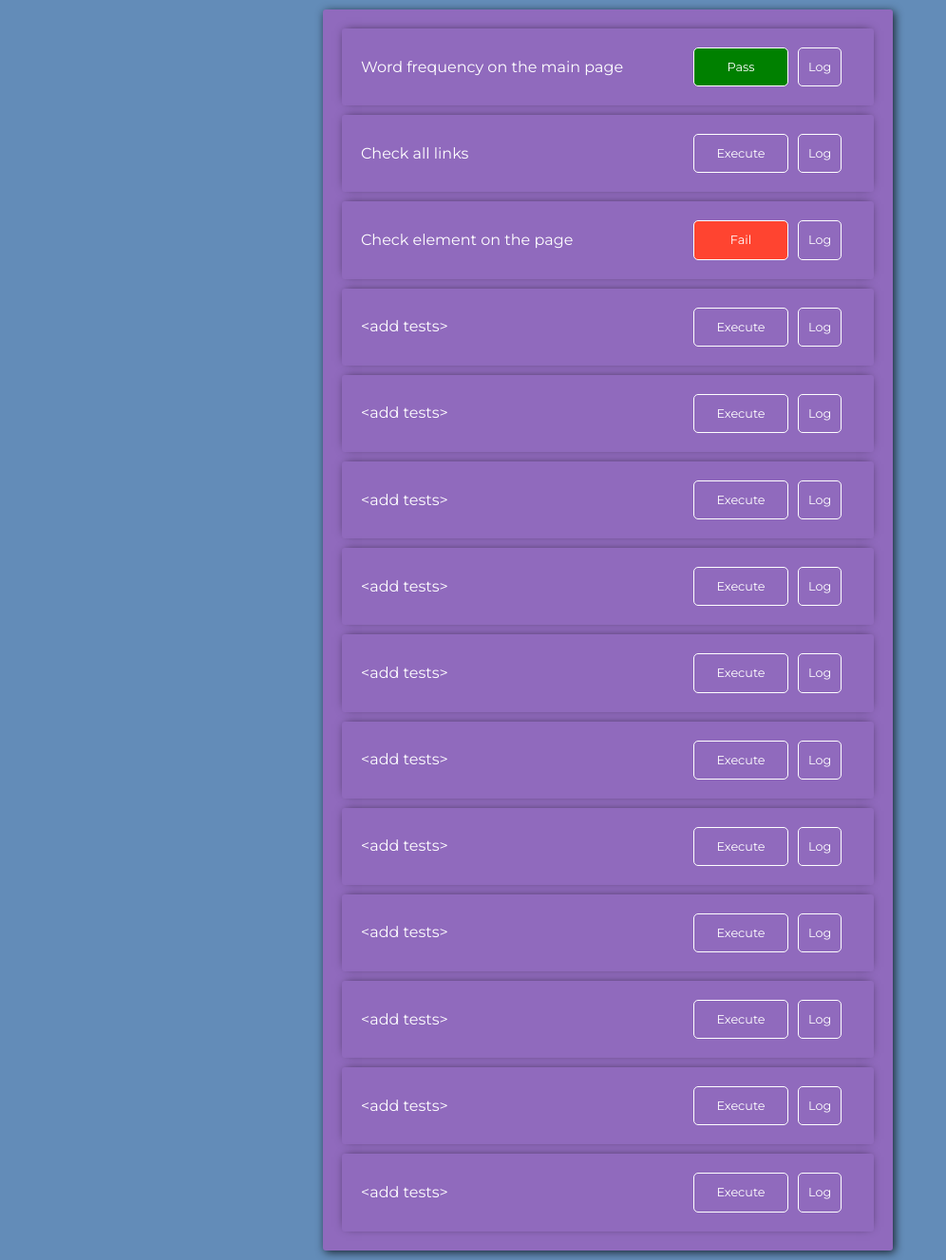
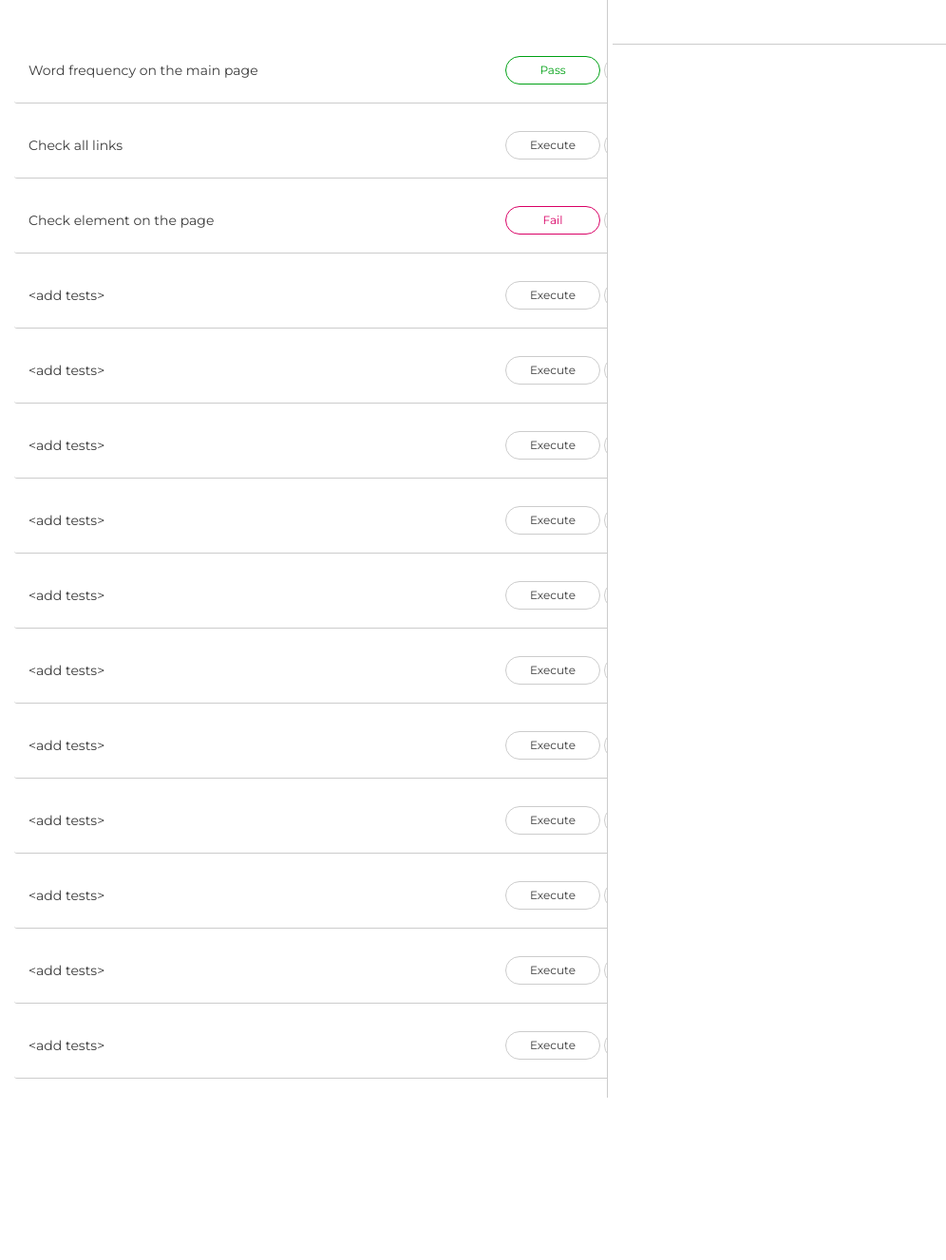
Before and after one commit to dmitridrozdov/python-django-selenium, a Django app: page / in a window 1280 px wide. Shown: the whole page at 95% size, without its empty margins (0-996 px from the left). After the commit the page ends 1156 px from the top, so only its background shows below. Run offline with Django 3.2, Linux system fonts and the light colour scheme; data comes from the database, SQL or seed files in the repository; both versions use the stored data as it was after the commit; some libraries are stand-ins or nearby versions.

Commit message:
feat: added failed test and improved UI

```diff
--- /dev/null
+++ b/selenium_test/static/css/style.css
@@ -0,0 +1,119 @@
+body{
+    font-family: 'Montserrat', sans-serif;
+}
+
+/* split screen to left and right parts */
+.split {
+  height: 100%;
+  width: 50%;
+  position: fixed;
+  z-index: 1;
+  top: 0;
+  overflow-x: hidden;
+  padding-top: 20px;
+}
+
+.left {
+  left: 0;
+  background-color: white;
+  border-right: 1px solid #CCCCCC;
+}
+
+.right {
+  right: 0;
+  background-color: white;
+}
+/*========================================*/
+
+.submit{
+    background-color: #6BA3E8;
+}
+
+.center-column{
+    width:800px;
+    margin: 5px auto;
+    padding: 5px;
+}
+
+.item-row{
+    margin: 10px;
+    padding: 15px;
+    border-radius: 3px;
+    color: #3B3B3B;
+    font-size: 14px;
+    border-bottom: 1px solid #CCCCCC;
+}
+
+.btn-main {
+  background-color: white;
+  border: .1px solid #CCCCCC;
+  border-radius: 30px;
+  color: #3B3B3B;
+  padding: 5px;
+  text-align: center;
+  text-decoration: none;
+  display: inline-block;
+  font-size: 12px;
+  margin: 4px 2px;
+}
+
+.btn-main:hover {
+  color: black;
+  border: .1px solid black;
+}
+
+.btn-pass {
+    border-color: #00A115;
+    color: #00A115;
+}
+
+.btn-pass:hover {
+    border-color: #00590C;
+    color: #00590C;
+}
+
+.btn-fail {
+    border-color: #D90065;
+    color: #D90065;
+}
+
+.btn-fail:hover {
+    border-color: #85003E;
+    color: #85003E;
+}
+
+.flexbox {
+  display: flex;
+
+}
+
+.flex-title {
+  flex: 0 0 500px;
+  align-self: center;
+}
+
+
+
+.btn-run {
+    width: 100px;
+    display: inline-block;
+}
+
+.btn-log {
+    width: 100px;
+    margin-left: 10px;
+    text-decoration: none;
+}
+
+hr.split-title {
+  border-top: 1px solid #CCCCCC;
+}
+
+.log-details {
+    font-family: 'Source Code Pro', monospace;
+    font-size: 12px;
+}
+
+.log-details-fail {
+    color: #D90065;
+}
--- a/selenium_test/tasks/TestResult.py
+++ b/selenium_test/tasks/TestResult.py
@@ -1,4 +1,5 @@
 class TestResult:
-    def __init__(self, test_result, log):
+    def __init__(self, title, test_result, log):
+        self.title = title
         self.result = test_result
         self.log = log
--- a/selenium_test/tasks/templates/tasks/list.html
+++ b/selenium_test/tasks/templates/tasks/list.html
@@ -1,204 +1,50 @@
-<!--{% load static %}-->
-<!--<link rel="stylesheet" type="text/tasks" href="{% static 'style.tasks' %}">-->
+{% load static %}
+
 
 <link rel="stylesheet" href="https://stackpath.bootstrapcdn.com/bootstrap/4.3.1/css/bootstrap.min.css"
   integrity="sha384-ggOyR0iXCbMQv3Xipma34MD+dH/1fQ784/j6cY/iJTQUOhcWr7x9JvoRxT2MZw1T" crossorigin="anonymous">
 
 <link href="https://fonts.googleapis.com/css2?family=Montserrat:wght@100;400&display=swap" rel="stylesheet">
+<link href="https://fonts.googleapis.com/css2?family=Source+Code+Pro&display=swap" rel="stylesheet">
+
+<link rel="stylesheet" type="text/css" href="{% static 'css/style.css' %}">
 
 
-
-<style>
-    body{
-		background-color: #638CB8; font-family: 'Montserrat', sans-serif;
-		font-size: 0.8em;
-	}
-
-	.submit{
-		background-color: #6BA3E8;
-	}
-
-	.center-column{
-		width:600px;
-		margin: 10px auto;
-		padding:10px;
-		background-color: #906abd;
-		border-radius: 3px;
-		box-shadow: 2px 2px 10px 0px rgba(0,0,0,0.75);
-	}
-
-	.item-row{
-		background-color: #906abd;
-		margin: 10px;
-		padding: 20px;
-		border-radius: 3px;
-		color: #fff;
-		font-size: 16px;
-		box-shadow: 0px -1px 10px -4px rgba(0,0,0,0.75);
-	}
-
-
-    .flexbox {
-      display: flex;
-
-    }
-
-    .flex-title {
-      flex: 0 0 350px;
-      align-self: center;
-    }
-
-<!--    .flex-button {-->
-<!--      flex: 1;-->
-<!--    }-->
-
-<!--    .flex-log {-->
-<!--        margin-left: 10px;-->
-<!--    }-->
-
-    .pass-button {
-        background-color: green;
-        border-color: green;
-        color: green;
-    }
-
-    .fail-button {
-        background-color: #FF4430;
-        border-color: red;
-        color: red;
-    }
-
-
-
-    .btn-run {
-        width: 100px;
-        display: inline-block;
-    }
-
-    .btn-log {
-        margin-left: 10px;
-    }
-
-    .button {
-      font-size: 0.8em;
-      padding: 10px;
-      color: #fff;
-      border: .3px solid white;
-      border-radius: 5px;
-
-<!--      text-decoration: none;-->
-<!--      cursor: pointer;-->
-<!--      transition: all 0.3s ease-out;-->
-    }
-
-    .button:hover {
-      background: #784E91;
-      color: #fff;
-    }
-
-    .overlay {
-      position: fixed;
-      top: 0;
-      bottom: 0;
-      left: 0;
-      right: 0;
-      background: rgba(0, 0, 0, 0.7);
-      transition: opacity 500ms;
-      visibility: hidden;
-      opacity: 0;
-    }
-
-    .overlay:target {
-      visibility: visible;
-      opacity: 1;
-    }
-
-    .popup {
-      font-size: 0.8em;
-      margin: 30px auto;
-      padding: 10px;
-      background: #906abd;
-      border-radius: 5px;
-      width: 70%;
-      position: relative;
-      transition: all 5s ease-in-out;
-    }
-
-
-
-    .popup .close {
-      position: absolute;
-      top: 10px;
-      right: 10px;
-      transition: all 200ms;
-      font-size: 30px;
-      font-weight: bold;
-      text-decoration: none;
-      color: white;
-    }
-
-    .popup .close:hover {
-      color: #06D85F;
-    }
-
-    .popup .content {
-      max-height: 30%;
-      overflow: auto;
-    }
-
-    @media screen and (max-width: 700px){
-      .box{
-        width: 70%;
-      }
-      .popup{
-        width: 70%;
-      }
-    }
-
-    a:hover
-    {
-       color: white;
-       text-decoration: none;
-    }
-
-</style>
-
-
-<div class="center-column">
-
-	{% for task in tasks %}
+<div class="split left">
+    <div class="center-column">
+        {% for task in tasks %}
         <form method="get" class="item-row">
             <div class="flexbox">
                 <span class="flex-title">{{task.title}}</span>
                 {% if task.result == "" %}
-<!--                    <input class="btn btn-sm btn-info" value="Execute" type="submit" name="{{task.test_name}}">-->
-                    <input class="btn btn-sm btn-run button" value="Execute" type="submit" name="{{task.test_name}}">
+                    <input class="btn-main btn-run" value="Execute" type="submit" name="{{task.test_name}}">
                 {% elif task.result == "Pass" %}
-<!--                    <input class="btn btn-sm btn-info pass-button" value="{{task.result}}" type="submit" name="{{task.test_name}}">-->
-                    <input class="pass-button btn btn-sm btn-run  button" value="{{task.result}}" type="submit" name="{{task.test_name}}">
+                    <input class="btn-main btn-run btn-pass" value="{{task.result}}" type="submit" name="{{task.test_name}}">
                 {% else %}
-<!--                    <input class="btn btn-sm button" value="{{task.result}}" type="submit" name="{{task.test_name}}">-->
-                    <input class="btn btn-sm btn-run fail-button button " value="{{task.result}}" type="submit" name="{{task.test_name}}">
+                    <input class="btn-main btn-run btn-fail" value="{{task.result}}" type="submit" name="{{task.test_name}}">
                 {% endif %}
-<!--                <input class="btn btn-sm btn-info flex-log" value="Log" type="Submit" name=""/>-->
-
                 <div>
-                    <a class="btn btn-sm btn-log button" href="#{{task.test_name}}">Log</a>
+                    <input class="btn-main btn-run" value="Log" type="submit" name="{{task.test_name}}Log">
                 </div>
-
-                <div id="{{task.test_name}}" class="overlay">
-                    <div class="popup">
-                        <h4>{{task.title}}</h4>
-                        <a class="close" href="#">&times;</a>
-                        <div class="content">
-                            {{task.log}}
-                        </div>
-                    </div>
-                </div>
-
 
             </div>
         </form>
-	{% endfor %}
+        {% endfor %}
+    </div>
+</div>
 
+<div class="split right">
+    <div class="center-column">
+        <h4>{{test_result.title}}</h4>
+        <hr class="split-title">
+        {% if test_result.result == "Pass" %}
+            <div class="log-details">
+                {{test_result.log}}
+            </div>
+        {% else %}
+            <div class="log-details log-details-fail">
+                {{test_result.log}}
+            </div>
+        {% endif %}
+    </div>
 </div>
--- a/selenium_test/tasks/views.py
+++ b/selenium_test/tasks/views.py
@@ -35,11 +35,11 @@ def find_most_frequent_word(data_set):
     return most_occur
 
 
-def get_most_frequent_word(driver, class_name):
+def get_most_frequent_word(title, driver, class_name):
     headlines = driver.find_elements_by_class_name(class_name)
     headlines_text = map(get_text_web_element, headlines)
     all_text = " ".join(headlines_text)
-    return TestResult('Pass', find_most_frequent_word(all_text))
+    return TestResult(title, 'Pass', find_most_frequent_word(all_text))
 
 
 def click_nav_link(driver, nav_text):
@@ -48,7 +48,7 @@ def click_nav_link(driver, nav_text):
     click_web_elements_by_name(els, nav_text)
 
 
-def test_links():
+def test_links(title):
     driver = get_chrome_driver()
     driver.get("http://www.metsystems.com.au/")
     driver.find_element_by_xpath("//*[text()=' Products ']").click()
@@ -57,18 +57,18 @@ def test_links():
     nav_links = ['SERVICES', 'CASE STUDIES', 'NEWS', 'FAQ', 'ABOUT']
     [click_nav_link(driver, nav_link) for nav_link in nav_links]
     driver.close()
-    return TestResult('Pass', '')
+    return TestResult(title, 'Pass', '')
 
 
-def create_failed_passed_test():
+def create_failed_passed_test(title):
     driver = get_chrome_driver()
     try:
         driver.get("http://www.metsystems.com.au/")
         driver.find_element_by_xpath("//*[text()=' Productsss ']")
-        return TestResult('PASS', '')
+        return TestResult(title, 'PASS', '')
     except Exception as e:
         driver.close()
-        return TestResult('Fail', e)
+        return TestResult(title, 'Fail', e)
 
 
 def cleartests(request):
@@ -82,17 +82,35 @@ def update_tests(test_name, test_result):
 
 def index(request):
     tasks = Task.objects.all()
+    latest_title = ''
+    test_result = TestResult('', '', '')
+
     if request.GET.get('runtest1'):
         driver = get_chrome_driver()
         driver.get("http://www.metsystems.com.au/")
-        test_result = get_most_frequent_word(driver, 'summary-info')
+        title = Task.objects.get(test_name='runtest1').title
+        test_result = get_most_frequent_word(title, driver, 'summary-info')
         driver.close()
         update_tests('runtest1', test_result)
+
     if request.GET.get('runtest2'):
-        test_result = test_links()
+        title = Task.objects.get(test_name='runtest2').title
+        test_result = test_links(title)
         update_tests('runtest2', test_result)
+
     if request.GET.get('runtest3'):
-        test_result = create_failed_passed_test()
+        title = Task.objects.get(test_name='runtest3').title
+        test_result = create_failed_passed_test(title)
         update_tests('runtest3', test_result)
-    context = {'tasks': tasks}
+
+    if request.GET.get('runtest1Log'):
+        test_result = Task.objects.get(test_name='runtest1')
+
+    if request.GET.get('runtest2Log'):
+        test_result = Task.objects.get(test_name='runtest2')
+
+    if request.GET.get('runtest3Log'):
+        test_result = Task.objects.get(test_name='runtest3')
+
+    context = {'tasks': tasks, 'test_result': test_result}
     return render(request, 'tasks/list.html', context)
```
Also changed, not shown: selenium_test/static/tasks/style.css (deleted, +0 -151 lines), README.md (added), selenium_test/db.sqlite3, ui.png (added).
